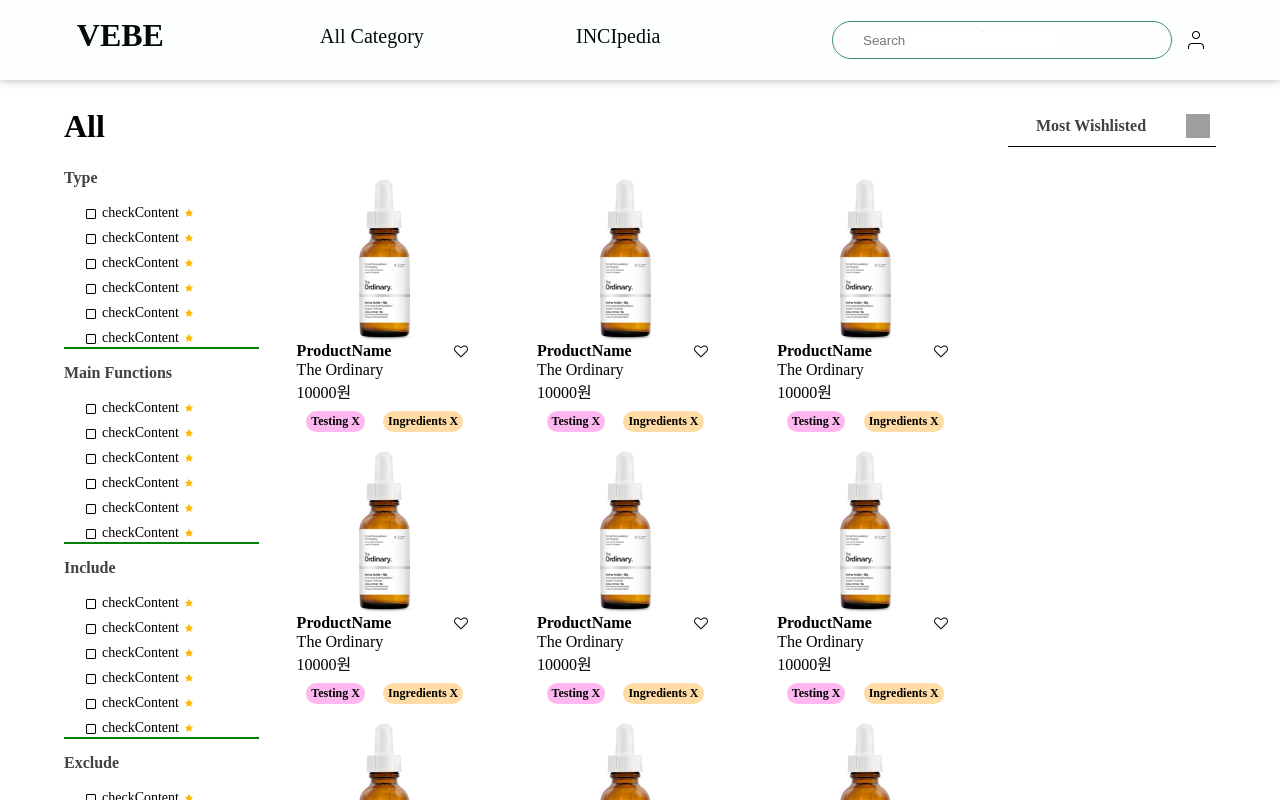
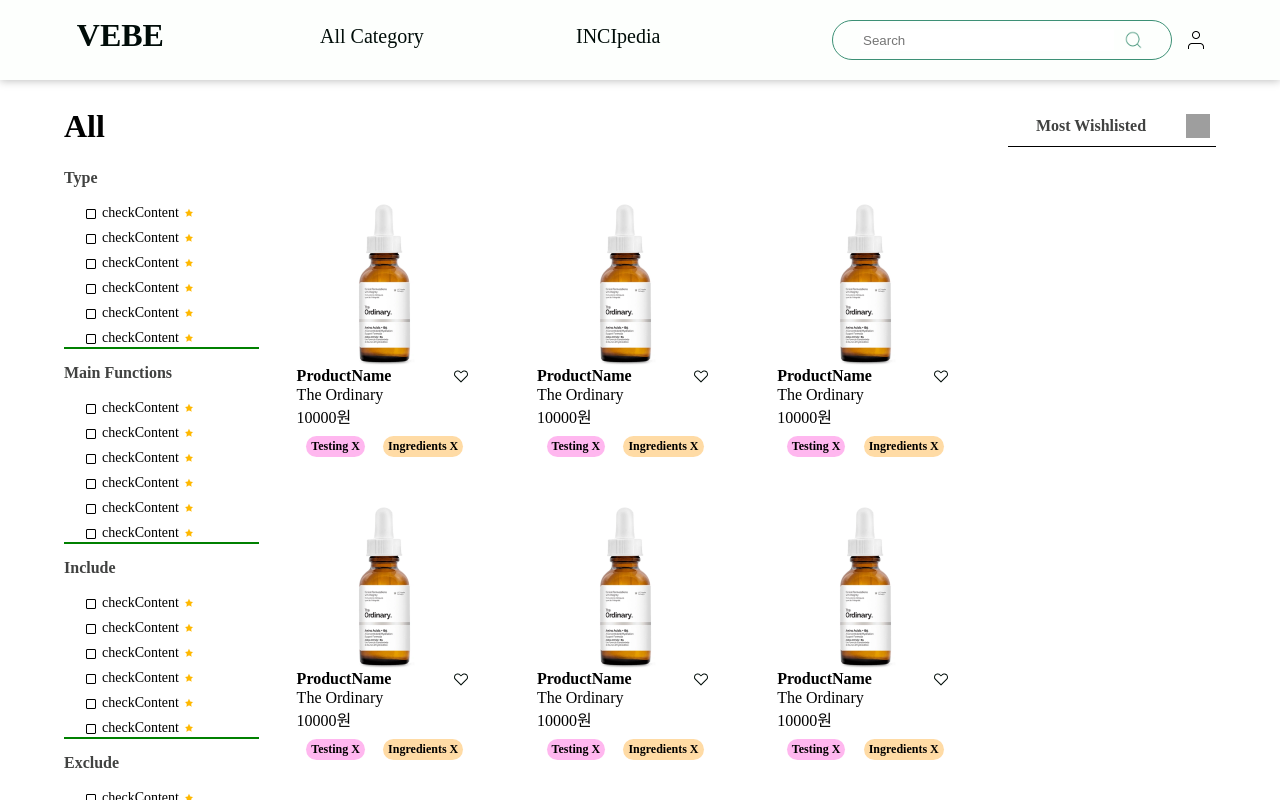
Before and after one commit to TEAM2-FORCE/force_fe, a React (Create React App) app: page /all in a window 1280 px wide. Shown: the top 800 px of the page. Built offline with nearby package versions, Linux system fonts and the light colour scheme; grey boxes are pictures that could not be loaded.

Commit message:
refactor: 서치바 보완 및 상품나열 페이지 보완

```diff
--- a/src/components/IngredientCard.js
+++ b/src/components/IngredientCard.js
@@ -43,9 +43,9 @@
 background-color: white;
 gap: 10px;
 width: 20%;
-height: 17rem;
-margin-left: 25px;
-margin-right: 25px;
+min-width: 18%;
+max-height: 25rem;
+margin: 25px;
 `;
 
 const Picture = styled.div`
--- a/src/components/IngredientDataSection.js
+++ b/src/components/IngredientDataSection.js
@@ -31,9 +31,8 @@
 
 const Cards = styled.div`
 display: flex;
+width: 100%;
+max-height: 100%;
 flex-wrap: wrap;
-width: 100%;
-height: 100%;
 overflow-y: scroll;
-
 `
--- a/src/components/ItemCard.js
+++ b/src/components/ItemCard.js
@@ -43,10 +43,9 @@
 flex-direction: column;
 background-color: white;
 gap: 10px;
-width: 20%;
-height: 17rem;
-margin-left: 25px;
-margin-right: 25px;
+min-width: 20%;
+max-height: 25rem;
+margin: 25px;
 `;
 
 const Picture = styled.div`
--- a/src/components/ItemDataSection.js
+++ b/src/components/ItemDataSection.js
@@ -32,7 +32,6 @@
 
 const Cards = styled.div`
 display: flex;
-justify-content: flex-start;
 width: 100%;
 max-height: 100%;
 flex-wrap: wrap;
--- a/src/components/layout/Layout.js
+++ b/src/components/layout/Layout.js
@@ -109,7 +109,7 @@
 export const SearchButton = styled.img`
   width: 1.2rem;
   height: 1.2rem;
-  margin-left: 40%;
+  // margin-left: 40%;
   &:active {
     opacity: 0.5;
   }
--- a/src/components/layout/Nav.js
+++ b/src/components/layout/Nav.js
@@ -37,7 +37,10 @@
       <NavINCIpedia onClick={() => goto("incipedia")}>INCIpedia</NavINCIpedia>
       <Right>
         <SearchBar>
-          <Input type="text" placeholder="Search"></Input>
+          <input
+              type="text"
+              placeholder="Search"
+              style={{ border:"none", height: "1.2rem", outline: "none", width: "100%"}}></input>
           <SearchButton src={searchIcon} />
         </SearchBar>
         <MyPageButton src={myPageIcon} onClick={myPageClicked} />
@@ -55,12 +58,5 @@
   position: absolute;
   width: 30%;
   right: 5%;
+  // background-color: green;
 `;
-
-const Input = styled.input`
-  border: none;
-  height: "1.2rem";
-  outline: "none";
-  width: 50%;
-  position: absolute;
-`;
```
